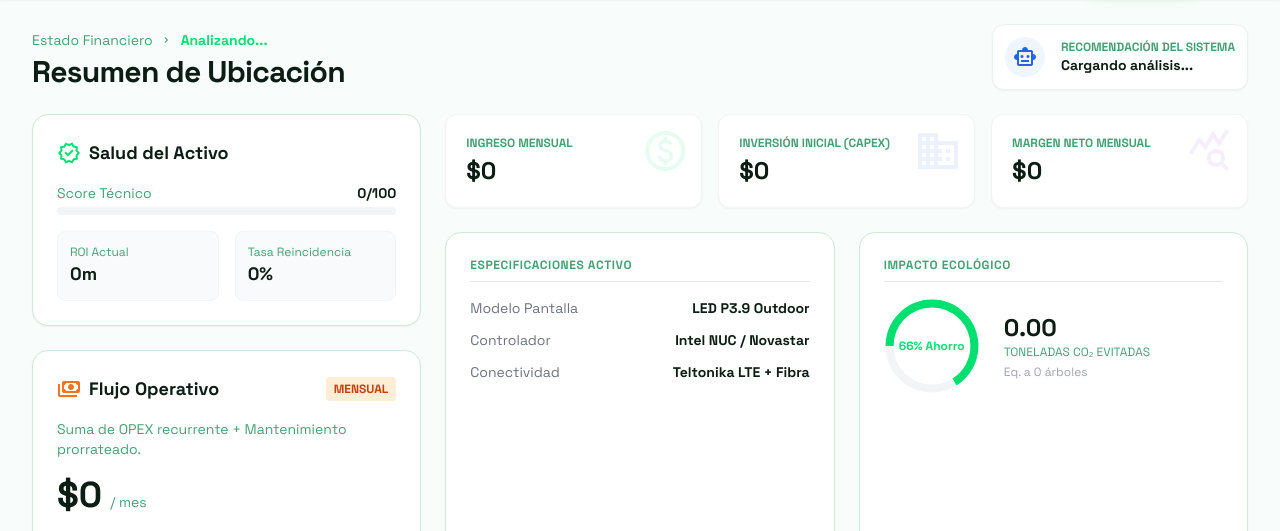
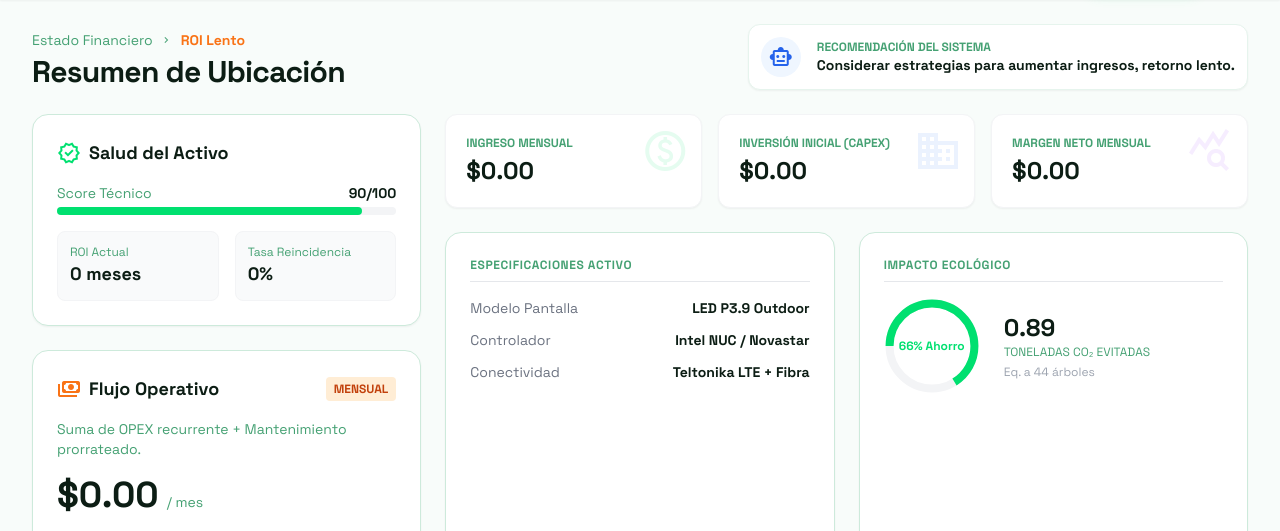
Before and after one commit to GpovallasMonitoreo/Monitor_NUC, a Flask app: page /techview/detail in a window 1280 px wide. Shown: the part 71-602 px from the top of the page. Run offline with Flask 3, Linux system fonts and the light colour scheme; data that the repository does not hold is empty; parts of the project's set-up code (start-up, migrations or seed data) failed here and were passed over; some libraries are stand-ins or nearby versions.

Commit message:
Update techview.html

```diff
--- a/src/templates/techview.html
+++ b/src/templates/techview.html
@@ -63,7 +63,7 @@
                 </div>
                 <div>
                     <h2 class="text-lg font-bold leading-none">TechView</h2>
-                    <p class="text-xs text-text-muted mt-1 font-mono" id="device-display">{{ device_id }}</p>
+                    <p class="text-xs text-text-muted mt-1 font-mono truncate max-w-[200px]" id="device-display">{{ device_id }}</p>
                 </div>
             </div>
 
@@ -82,7 +82,7 @@
 
             <button onclick="saveAll()" class="flex items-center gap-2 px-4 py-2 bg-primary hover:bg-primary-dark text-white rounded-lg font-bold text-sm transition-colors shadow-lg shadow-primary/20 active:scale-95">
                 <span class="material-symbols-outlined text-lg">save</span>
-                Guardar
+                <span class="hidden sm:inline">Guardar</span>
             </button>
 
             <button onclick="checkExit()" class="flex items-center gap-2 px-3 py-2 bg-white border border-gray-200 text-gray-600 hover:bg-gray-50 rounded-lg font-bold text-sm transition-colors" title="Salir (Esc)">
@@ -379,6 +379,7 @@
         document.addEventListener('DOMContentLoaded', () => {
             loadDeviceData();
             setupInputListeners();
+
             // Cerrar con tecla ESC
             document.addEventListener('keydown', (e) => {
                 if (e.key === 'Escape') checkExit();
@@ -433,35 +434,50 @@
                     });
                 }
 
-                // Llenar Dashboard (Análisis Ejecutivo)
+                // Llenar Dashboard (Análisis Ejecutivo) CON VERIFICACIÓN DE EXISTENCIA
                 if (data.totals) {
-                    document.getElementById('kpi-capex').innerText = formatCurrency(data.totals.capex);
-                    document.getElementById('dash-capex').innerText = formatCurrency(data.totals.capex);
-                    document.getElementById('kpi-opex').innerText = formatCurrency(data.totals.opex_monthly);
-                    document.getElementById('kpi-revenue').innerText = formatCurrency(data.totals.revenue_monthly);
-                    document.getElementById('dash-revenue').innerText = formatCurrency(data.totals.revenue_monthly);
-                    document.getElementById('kpi-margin').innerText = formatCurrency(data.totals.margin_monthly);
-                    document.getElementById('dash-margin').innerText = formatCurrency(data.totals.margin_monthly);
-                    document.getElementById('dash-roi').innerText = `${data.totals.roi_months} meses`;
+                    // Safe set helper
+                    const safeSet = (id, val) => {
+                        const el = document.getElementById(id);
+                        if (el) el.innerText = val;
+                    };
 
-                    // Costo Mensual Total (OPEX + Manto)
-                    // Nota: Totals.opex_monthly ya debería incluir mantenimiento si el backend lo suma,
-                    // pero para la gráfica lo calcularemos explícitamente abajo.
-                    document.getElementById('dash-monthly-cost').innerText = formatCurrency(data.totals.opex_monthly);
+                    safeSet('kpi-capex', formatCurrency(data.totals.capex));
+                    safeSet('dash-capex', formatCurrency(data.totals.capex));
+
+                    safeSet('kpi-opex', formatCurrency(data.totals.opex_monthly));
+
+                    safeSet('kpi-revenue', formatCurrency(data.totals.revenue_monthly));
+                    safeSet('dash-revenue', formatCurrency(data.totals.revenue_monthly));
+
+                    safeSet('kpi-margin', formatCurrency(data.totals.margin_monthly));
+                    safeSet('dash-margin', formatCurrency(data.totals.margin_monthly));
+
+                    safeSet('dash-roi', `${data.totals.roi_months} meses`);
+
+                    safeSet('dash-monthly-cost', formatCurrency(data.totals.opex_monthly));
                 }
 
                 if (data.advanced_kpis) {
-                    document.getElementById('tech-score-val').innerText = `${data.advanced_kpis.technical_score}/100`;
-                    document.getElementById('tech-score-bar').style.width = `${data.advanced_kpis.technical_score}%`;
-                    document.getElementById('dash-reincidence').innerText = `${data.advanced_kpis.reincidence_rate}%`;
+                    const elVal = document.getElementById('tech-score-val');
+                    if (elVal) elVal.innerText = `${data.advanced_kpis.technical_score}/100`;
+
+                    const elBar = document.getElementById('tech-score-bar');
+                    if (elBar) elBar.style.width = `${data.advanced_kpis.technical_score}%`;
+
+                    const elRein = document.getElementById('dash-reincidence');
+                    if (elRein) elRein.innerText = `${data.advanced_kpis.reincidence_rate}%`;
 
                     // Telemetría / Recomendación
                     generateTelemetry(data.totals, data.advanced_kpis);
                 }
 
                 if (data.eco) {
-                    document.getElementById('eco-co2').innerText = data.eco.co2_tons;
-                    document.getElementById('eco-trees').innerText = data.eco.trees;
+                    const elCo2 = document.getElementById('eco-co2');
+                    if (elCo2) elCo2.innerText = data.eco.co2_tons;
+
+                    const elTrees = document.getElementById('eco-trees');
+                    if (elTrees) elTrees.innerText = data.eco.trees;
                 }
 
                 // Renderizar Gráfica
@@ -477,9 +493,9 @@
 
         // Telemetría Simple
         function generateTelemetry(totals, advanced) {
-            const margin = totals.margin_monthly || 0;
-            const roi = totals.roi_months || 99;
-            const score = advanced.technical_score || 0;
+            const margin = totals?.margin_monthly || 0;
+            const roi = totals?.roi_months || 99;
+            const score = advanced?.technical_score || 0;
             let status = "Estable";
             let rec = "Mantener operación actual.";
             let color = "text-text-muted";
@@ -502,9 +518,14 @@
                 color = "text-primary";
             }
 
-            document.getElementById('financial-status-text').innerText = status;
-            document.getElementById('financial-status-text').className = `font-bold ${color}`;
-            document.getElementById('ai-recommendation').innerText = rec;
+            const elStatus = document.getElementById('financial-status-text');
+            if (elStatus) {
+                elStatus.innerText = status;
+                elStatus.className = `font-bold ${color}`;
+            }
+
+            const elRec = document.getElementById('ai-recommendation');
+            if (elRec) elRec.innerText = rec;
         }
 
         // Gráfica de Costo Mensual
@@ -512,9 +533,18 @@
             const ctx = document.getElementById('monthlyCostChart');
             if (!ctx) return;
 
-            // Calcular costo mensual base
-            const opex = parseFloat(financials?.opex_monthly_total || 0) || 0; // O sumar campos individuales si no viene totalizado
-            // Generar datos simulados con ligera variación para proyección
+            // Calcular costo mensual base (aprox)
+            let opex = 0;
+            if (financials) {
+                // Sumar campos OPEX manual para gráfica rápida
+                const keys = Object.keys(financials);
+                keys.forEach(k => {
+                    if (k.startsWith('opex_') && !k.includes('annual')) opex += parseFloat(financials[k] || 0);
+                    if (k === 'opex_license_annual') opex += parseFloat(financials[k] || 0) / 12;
+                });
+            }
+
+            // Generar datos simulados con ligera variación para proyección visual
             const dataPoints = Array.from({length: 6}, (_, i) => opex * (1 + (Math.random() * 0.05 - 0.025)));
 
             if (chartInstance) chartInstance.destroy();
@@ -546,7 +576,7 @@
             });
         }
 
-        // Guardado
+        // Guardado con conversión de tipos
         async function saveAll() {
             if (pendingChanges.size === 0) {
                 showToast('No hay cambios pendientes', 'info');
@@ -555,12 +585,14 @@
             showLoading();
             try {
                 const payload = { device_id: deviceId, cost_type: 'techview', category: 'comprehensive' };
+                // Campos ENTEROS específicos
                 const integerFields = ['maint_crew_size', 'maint_visit_count', 'maint_corr_visit_count'];
 
                 document.querySelectorAll('input').forEach(input => {
                     if (input.value !== '') {
                         if (input.type === 'number') {
-                            payload[input.id] = integerFields.includes(input.id) ? parseInt(input.value) : parseFloat(input.value);
+                            // CORRECCIÓN CLAVE: parseInt vs parseFloat
+                            payload[input.id] = integerFields.includes(input.id) ? parseInt(input.value, 10) : parseFloat(input.value);
                         } else {
                             payload[input.id] = input.value;
                         }
@@ -589,7 +621,7 @@
             }
         }
 
-        // Utilidades
+        // Utilidades UI
         function switchTab(id) {
             document.querySelectorAll('.tab-content').forEach(el => el.classList.remove('active'));
             document.getElementById('tab-' + id).classList.add('active');
```
